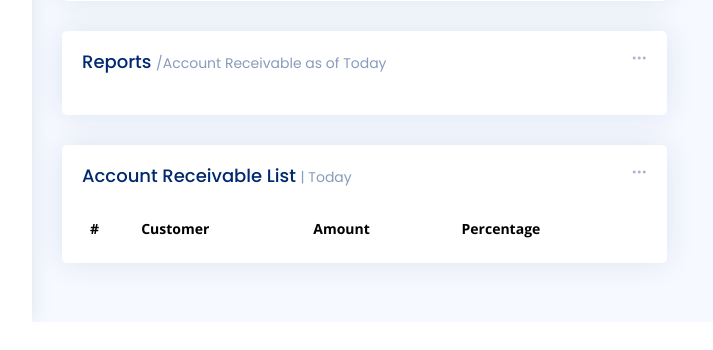
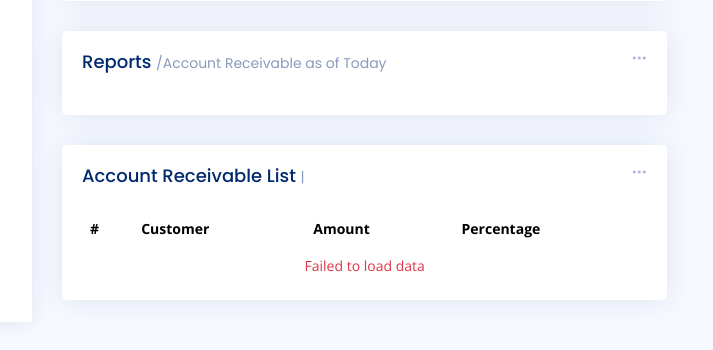
Before and after one commit to joeygracesabusido/durawood_project, a FastAPI app: page /dashboard/ in a window 1280 px wide. Shown: the part 478-828 px from the top of the page, without its empty margins (268-981 px from the left). Before the commit the page ends 800 px from the top, so only its background shows below. Run offline with FastAPI, Linux system fonts and the light colour scheme; lists and menus that the app fills with data are empty; some libraries are stand-ins or nearby versions.

Commit message:
debug dashboard for parameter all

```diff
--- a/apps/routes/accounting/ar_aging.py
+++ b/apps/routes/accounting/ar_aging.py
@@ -401,6 +401,10 @@
                 next_year = start_of_year.replace(year=start_of_year.year + 1)
                 date_filter["$gte"] = start_of_year
                 date_filter["$lt"] = next_year
+
+            elif filter_type == "all":
+                date_filter = None
+
         # elif date_to:
         #     date_filter["$lte"] = datetime.strptime(date_to, "%Y-%m-%d")
 
--- a/apps/templates/accounting/new_dashboard.html
+++ b/apps/templates/accounting/new_dashboard.html
@@ -40,6 +40,9 @@
                     <li><a class="dropdown-item" href="#" data-filter="today">Today</a></li>
                     <li><a class="dropdown-item" href="#" data-filter="month">This Month</a></li>
                     <li><a class="dropdown-item" href="#" data-filter="year">This Year</a></li>
+
+                  <li><a class="dropdown-item" href="#" data-filter="all">All</a></li>
+
                   </ul>
                 </div>
 
@@ -61,7 +64,7 @@
               </div>
             </div><!-- End Sales Card -->
 
-            <!-- Revenue Card -->
+            <!-- Payment Card -->
             <div class="col-xxl-4 col-md-6">
               <div class="card info-card revenue-card">
 
@@ -75,6 +78,9 @@
                     <li><a class="dropdown-item-payment" href="#" data-filter-payment="today">Today</a></li>
                     <li><a class="dropdown-item-payment" href="#" data-filter-payment="month">This Month</a></li>
                     <li><a class="dropdown-item-payment" href="#" data-filter-payment="year">This Year</a></li>
+                    <li><a class="dropdown-item-payment" href="#" data-filter-payment="all">All</a></li>
+
+
                   </ul>
                 </div>
 
@@ -458,14 +464,18 @@
                       <h6>Filter</h6>
                     </li>
 
-                    <li><a class="dropdown-item-ar-list" href="#" data-filter-ar-list>Today</a></li>
-                    <li><a class="dropdown-item-ar-list" href="#" data-filter-ar-list>This Month</a></li>
-                    <li><a class="dropdown-item-ar-list" href="#" data-filter-ar-list>This Year</a></li>
+                    <li><a class="dropdown-item-ar-list" href="#" data-filter-ar-list="today">Today</a></li>
+                    <li><a class="dropdown-item-ar-list" href="#" data-filter-ar-list="month">This Month</a></li>
+                    <li><a class="dropdown-item-ar-list" href="#" data-filter-ar-list="year">This Year</a></li>
+
+                  <li><a class="dropdown-item-ar-list" href="#" data-filter-ar-list="all">All</a></li>
+
+
                   </ul>
                 </div>
 
                 <div class="card-body pb-0">
-                  <h5 class="card-title">Account Receivable List <span>| Today</span></h5>
+                  <h5 class="card-title">Account Receivable List <span>|</span></h5>
 
                   <table class="table table-borderless">
                     <thead>
@@ -492,17 +502,36 @@
 
 
       <script>
+
 $(document).ready(function () {
+    // Load data when the page loads with default filter type 'all'
+    loadArAgingList('all');
+
+    // Handle dropdown click using $(document).on() for dynamic elements
+    $(document).on('click', '.dropdown-item-ar-list', function (e) {
+        e.preventDefault();
+
+        let filterType = $(this).data('filter-ar-list');
+
+        // Load data based on the selected filter type
+        loadArAgingList(filterType);
+
+        // Update the card title with the selected filter
+        $('.card-title span').text(`| ${$(this).text()}`);
+    });
+});
+
 function loadArAgingList(filterType) {
     $.ajax({
         url: `/api-get-ar-aging-for-dashboard/?filter_type=${filterType}`,
         type: 'GET',
+        dataType: 'json',
         success: function (data) {
             if (data.length > 0) {
                 let totalAmount = data.reduce((sum, item) => sum + item.total_balance, 0);
                 let tbody = '';
 
-												// Sort by total balance (highest first) and rank
+                // Sort data by total balance (descending)
                 data.sort((a, b) => b.total_balance - a.total_balance);
 
                 data.forEach((item, index) => {
@@ -517,31 +546,23 @@
                     `;
                 });
 
+                // Populate table body with new data
                 $('table tbody').html(tbody);
             } else {
                 $('table tbody').html('<tr><td colspan="4" class="text-center">No data available</td></tr>');
             }
         },
-								error: function (xhr) {
-										console.error('Error fetching data:', xhr.responseJSON.detail);
+        error: function (xhr, status, error) {
+            console.error(`Error: ${error}`);
+            $('table tbody').html('<tr><td colspan="4" class="text-center text-danger">Failed to load data</td></tr>');
         }
     });
 }
 
-				// Load data for "Today" on page load
-				loadArAgingList('today');
 
-				// Handle filter clicks
-				$('.dropdown-item-ar-list').on('click', function (e) {
-						e.preventDefault();
 
-						let filterType = $(this).text().toLowerCase().replace(' ', '');
-						loadArAgingList(filterType);
 
-						// Update the card title based on the selected filter
-						$('.card-title span').text(`| ${$(this).text()}`);
-				});
-		});
+
 
 
 
@@ -961,6 +982,8 @@
     </section>
 
 
+
+<!-- this function is for sales Transaction -->
 <script>
 $(document).ready(function() {
     // Function to fetch sales data
@@ -976,7 +999,8 @@
                 // Update the label
                 let labelText = filter === 'today' ? 'Today' :
                                 filter === 'month' ? 'This Month' :
-                                'This Year';
+                                filter === 'year' ? 'This Year':
+                                filter === 'all' ? 'All':
 
                 $('#sales-filter-label').text(`| ${labelText}`);
             },
@@ -989,10 +1013,10 @@
     // Initial load (fetch today's sales by default)
     fetchSales('today');
 
-
-			setInterval(function() {
-										fetchSales('today');
-								}, 5000);
+			//
+			// setInterval(function() {
+			// 							fetchSales('today');
+			// 					}, 5000c);
 
     // Handle filter click
     $('.dropdown-item').on('click', function() {
@@ -1018,7 +1042,8 @@
                 // Update the label
                 let labelText = filter === 'today' ? 'Today' :
                                 filter === 'month' ? 'This Month' :
-                                'This Year';
+                                filter === 'year' ? 'This Year':
+                                filter === 'all' ? 'All':
 
                 $('#payment-filter-label').text(`| ${labelText}`);
             },
@@ -1031,10 +1056,10 @@
     // Initial load (fetch today's sales by default)
     fetchSales('today');
 
-
-			setInterval(function() {
-										fetchSales('today');
-								}, 5000);
+			//
+			// setInterval(function() {
+			// 							fetchSales('today');
+			// 					}, 5000);
 
     // Handle filter click
     $('.dropdown-item-payment').on('click', function() {
```
Also changed, not shown: apps/routes/accounting/payment.py (+18 -5 lines), apps/routes/accounting/sales_routes.py (+15 -4 lines). Lines whose indentation alone changed are shown as unchanged.
